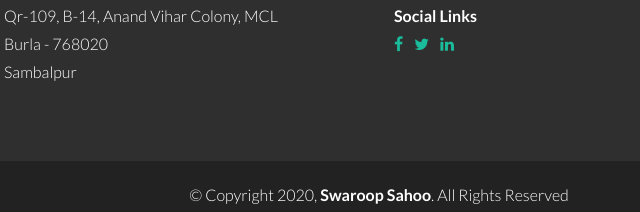
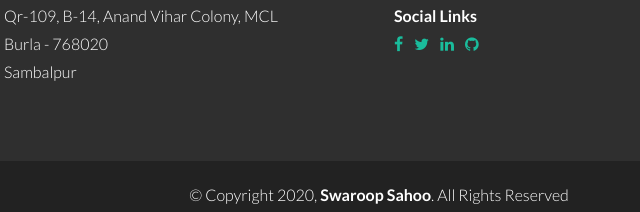
Before and after one commit to hunnyswaroop/hunnyswaroop.github.io, a plain HTML site: page index.html in a window 1280 px wide. Shown: the part 4106-4318 px from the top of the page, 261-901 px from the left. Drawn offline with Linux system fonts and the light colour scheme.

Commit message:
Added github

```diff
--- a/index.html
+++ b/index.html
@@ -334,6 +334,7 @@
               <a href="https://www.facebook.com/Mr.SwaroopSahoo"><i class="fa fa-facebook"></i></a>
               <a href="https://twitter.com/Swaroop__Sahoo"><i class="fa fa-twitter"></i></a>
               <a href="https://www.linkedin.com/in/swaroop-sahoo-5a987012a/"><i class="fa fa-linkedin"></i></a>
+              <a href="https://github.com/hunnyswaroop"><i class="fa fa-github"></i></a>
 
             </p>
 
```
